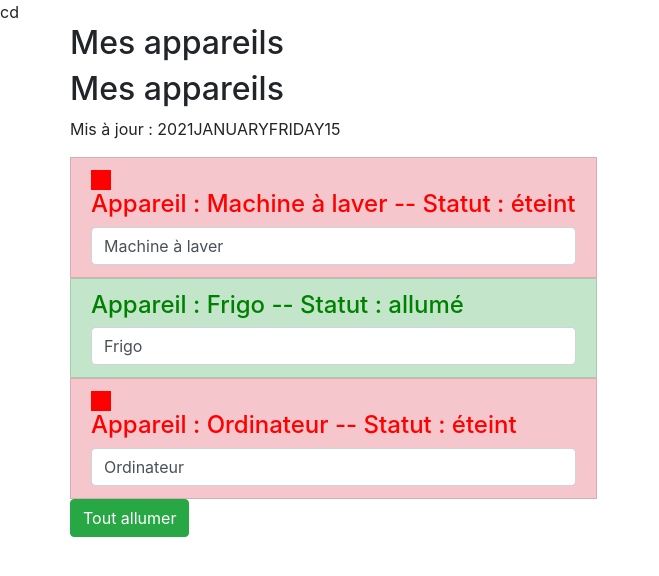
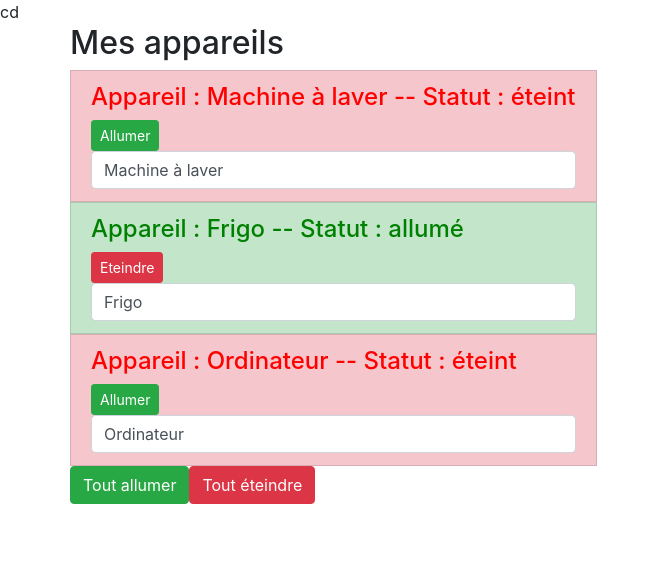
Before and after one commit to nboton/mon_projet_angular, an Angular app: page / in a window 1280 px wide. Shown: the top 576 px of the page, without its empty margins (0-659 px from the left). Built offline with nearby package versions, Linux system fonts and the light colour scheme.

Commit message:
implémentation of services

```diff
--- a/src/app/app.component.html
+++ b/src/app/app.component.html
@@ -3,17 +3,19 @@
     <div class="col-xs-12">
       <h2>Mes appareils</h2>
 
-      <h2>Mes appareils</h2>
-      <p>Mis à jour : {{ lastUpdate | async | date: 'yMMMMEEEEd' | uppercase }}</p><!--les pipes date-->
-
       <ul class="list-group">
-        <app-appareil  *ngFor="let appareil of appareils"
-                       [appareilName]="appareil.name"
-                       [appareilStatus]="appareil.status"></app-appareil>
+        <app-appareil  *ngFor="let appareil of appareils; let i = index"
+        [appareilName]="appareil.name"
+        [appareilStatus]="appareil.status"
+        [indexOfAppareil]="i"></app-appareil>
       </ul>
       <button class="btn btn-success"
               [disabled]="!isAuth"
               (click)="onAllumer()">Tout allumer</button>
+
+      <button class="btn btn-danger"
+              [disabled]="!isAuth"
+              (click)="onEteindre()">Tout éteindre</button>
     </div>
   </div>
 </div>
--- a/src/app/app.component.ts
+++ b/src/app/app.component.ts
@@ -1,11 +1,12 @@
-import { Component } from '@angular/core';
+import { Component, OnInit } from '@angular/core';
+import { AppareilService } from './services/appareil.service';
 
 @Component({
   selector: 'app-root',//Nom de la balise à uttiliser pour afficher le component app.component.html. Ce nom doit être uniq
   templateUrl: './app.component.html',
   styleUrls: ['./app.component.scss']
 })
-export class AppComponent {
+export class AppComponent implements OnInit{
   title = 'mon-projet-angular';
   isAuth = false;
 
@@ -18,22 +19,10 @@
     );
   });
 
-  appareils = [
-    {
-      name: 'Machine à laver',
-      status: 'éteint'
-    },
-    {
-      name: 'Frigo',
-      status: 'allumé'
-    },
-    {
-      name: 'Ordinateur',
-      status: 'éteint'
-    }
-  ];
+  appareils: any[]=[];
 
-  constructor() {
+  constructor(private appareilService: AppareilService) {
+    this.appareils=[];
     setTimeout(
       () => {
         this.isAuth = true;
@@ -41,9 +30,22 @@
     );
   }
 
-  onAllumer() {
-    console.log('On allume tout !');
+  ngOnInit() {
+    this.appareils = this.appareilService.appareils;
+
   }
 
 
+  onAllumer() {
+    this.appareilService.switchOnAll();
 }
+  onEteindre() {
+  if(confirm('Etes-vous sûr de vouloir éteindre tous vos appareils ?')) {
+    this.appareilService.switchOffAll();
+  } else {
+   // return null;
+  }
+}
+
+
+}
--- a/src/app/appareil/appareil.component.html
+++ b/src/app/appareil/appareil.component.html
@@ -2,9 +2,13 @@
 'list-group-item-success': appareilStatus === 'allumé',
 'list-group-item-danger': appareilStatus === 'éteint'}"> <!--ngClass  prend un objet clé-valeur, mais cette fois avec la classe à appliquer en clé, et la condition en valeur-->
 
-    <div style="width:20px;height:20px;background-color:red;"
-       *ngIf="appareilStatus === 'éteint'"></div>
+
 
     <h4 [ngStyle]="{color: getColor()}">Appareil : {{ appareilName }} -- Statut : {{ getStatus() }}</h4>
+    <button class="btn btn-sm btn-success" *ngIf="appareilStatus === 'éteint'"
+(click)="onSwitch()">Allumer</button>
+
+<button class="btn btn-sm btn-danger" *ngIf="appareilStatus === 'allumé'"
+(click)="onSwitch()">Eteindre</button>
     <input type="text" class="form-control" [(ngModel)]="appareilName">
  </li>
--- a/src/app/appareil/appareil.component.ts
+++ b/src/app/appareil/appareil.component.ts
@@ -1,4 +1,5 @@
 import { Component, Input, OnInit } from '@angular/core';
+import { AppareilService } from '../services/appareil.service';
 
 @Component({
   selector: 'app-appareil',
@@ -9,22 +10,45 @@
 
   @Input() appareilName: string;
   @Input() appareilStatus: string;
+  @Input() indexOfAppareil: number;
+  appareils:any [];
 
-  constructor() { }
+  constructor(private appareilService: AppareilService) {
+  this.appareils=[];
+  this.appareilName="";
+  this.appareilStatus="";
+  this.indexOfAppareil=0;
+
+
+
+  }
 
   ngOnInit() {
+    this.appareils=this.appareilService.appareils;
+
   }
 
   getStatus() {
     return this.appareilStatus;
   }
 
+/**
+ * Permet de mettre la couleur en fonction de l'état d'un appareil
+ */
 getColor() {
     if(this.appareilStatus === 'allumé') {
       return 'green';
     } else if(this.appareilStatus === 'éteint') {
       return 'red';
     }
+    return "";
+}
+onSwitch() {
+  if(this.appareilStatus === 'allumé') {
+    this.appareilService.switchOffOne(this.indexOfAppareil);
+  } else if(this.appareilStatus === 'éteint') {
+    this.appareilService.switchOnOne(this.indexOfAppareil);
+  }
 }
 
 
--- /dev/null
+++ b/src/app/services/appareil.service.ts
@@ -0,0 +1,39 @@
+
+export class AppareilService {
+
+    appareils = [
+      {
+        name: 'Machine à laver',
+        status: 'éteint'
+      },
+      {
+        name: 'Frigo',
+        status: 'allumé'
+      },
+      {
+        name: 'Ordinateur',
+        status: 'éteint'
+      }
+    ];
+
+
+    switchOnAll() {
+        for(let appareil of this.appareils) {
+          appareil.status = 'allumé';
+        }
+    }
+
+    switchOffAll() {
+        for(let appareil of this.appareils) {
+          appareil.status = 'éteint';
+        }
+    }
+
+    switchOnOne(i: number) {
+      this.appareils[i].status = 'allumé';
+  }
+
+  switchOffOne(i: number) {
+      this.appareils[i].status = 'éteint';
+  }
+  }
--- a/tsconfig.json
+++ b/tsconfig.json
@@ -24,6 +24,8 @@
   "angularCompilerOptions": {
     "strictInjectionParameters": true,
     "strictInputAccessModifiers": true,
-    "strictTemplates": true
+    "strictTemplates": true,
+
+
   }
 }
```
Also changed, not shown: src/app/app.module.ts (+6 -1 lines), src/app/app.component.scss (line endings or trailing spaces).
